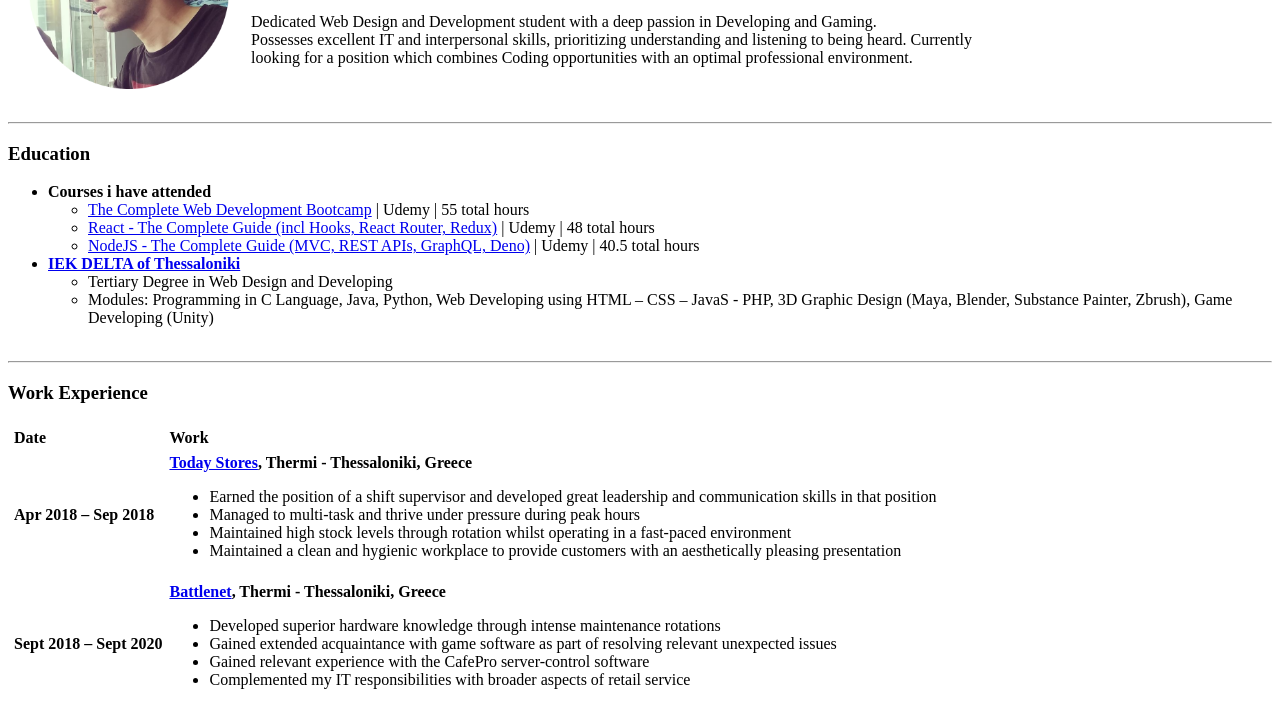
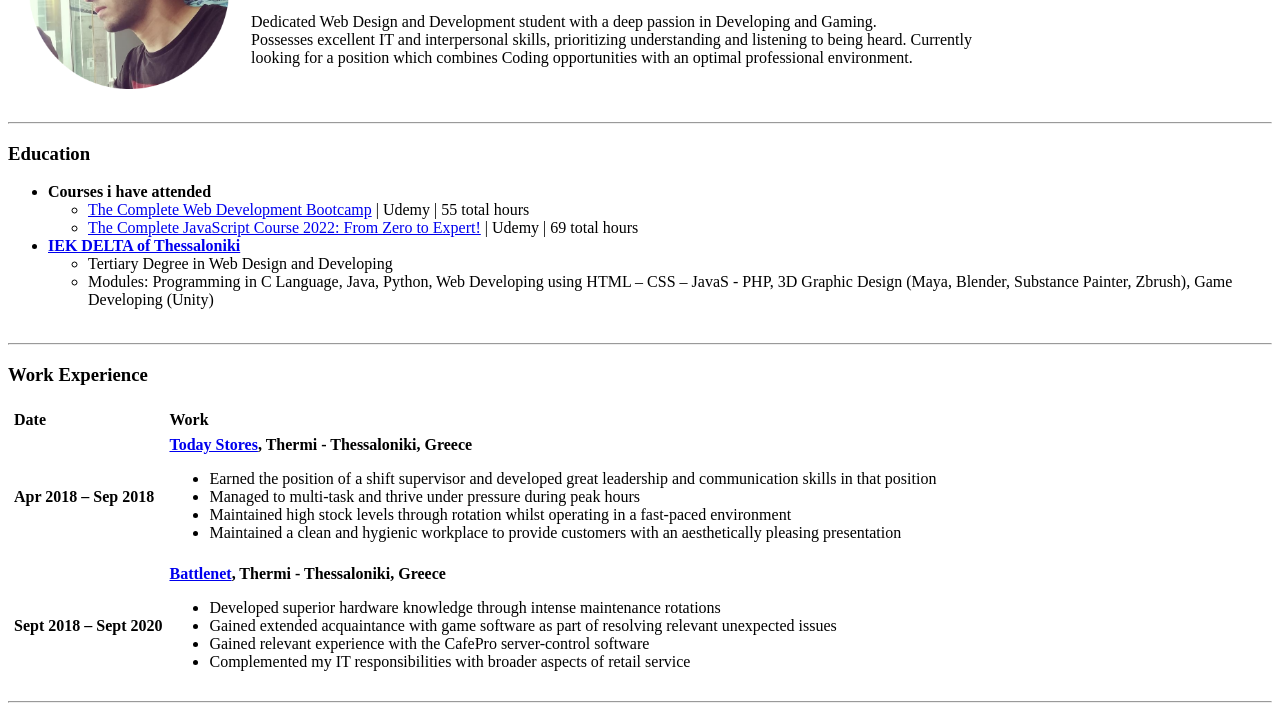
Before and after one commit to andreaslamperis/Html-CV, a plain HTML site: page index.html in a window 1280 px wide. Shown: the part 140-858 px from the top of the page. Drawn offline with Linux system fonts and the light colour scheme.

Commit message:
Update index.html

```diff
--- a/index.html
+++ b/index.html
@@ -31,8 +31,7 @@
     <li><strong>Courses i have attended</strong>
       <ul>
         <li><a href="https://www.udemy.com/course/the-complete-web-development-bootcamp/">The Complete Web Development Bootcamp</a> | Udemy | 55 total hours</li>
-        <li><a href="https://www.udemy.com/course/react-the-complete-guide-incl-redux/">React - The Complete Guide (incl Hooks, React Router, Redux)</a> | Udemy | 48 total hours</li>
-        <li><a href="https://www.udemy.com/course/nodejs-the-complete-guide/?deal_code=&amp%3Butm_source=aff-campaign&amp%3Butm_medium=udemyads&amp%3Butm_term=&amp%3Butm_content=&amp%3Butm_campaign=a5a1T000001AZLDQA4_._KennyGundermanNov21">NodeJS - The Complete Guide (MVC, REST APIs, GraphQL, Deno)</a> | Udemy | 40.5 total hours</li>
+        <li><a href="https://www.udemy.com/course/the-complete-javascript-course/?utm_source=adwords&utm_medium=udemyads&utm_campaign=JavaScript_v.PROF_la.EN_cc.ROWMTA-A_ti.6368&utm_content=deal4584&utm_term=_._ag_130756007433_._ad_558386163255_._kw__._de_c_._dm__._pl__._ti_aud-396940771613%3Adsa-774930039569_._li_9067682_._pd__._&matchtype=&gclid=Cj0KCQjwwJuVBhCAARIsAOPwGASZhJyyfhaG0O-6NXosV61dZfbSOfm8bp7HZG_3WfaGhVCr9LDBj0saAvjlEALw_wcB">The Complete JavaScript Course 2022: From Zero to Expert!</a> | Udemy | 69 total hours</li>
       </ul>
     </li>
     <li><strong><a href="https://www.iekdelta360.gr/">IEK DELTA of Thessaloniki</a></strong>
@@ -79,7 +78,7 @@
   <table cellspacing="5">
     <tr>
       <td><strong>Web Development</strong></td>
-      <td>&#11088; &#11088; &#11088;</td>
+      <td>&#11088; &#11088; &#11088; &#11088;</td>
     </tr>
     <tr>
       <td><strong>3D Design</strong></td>
```
